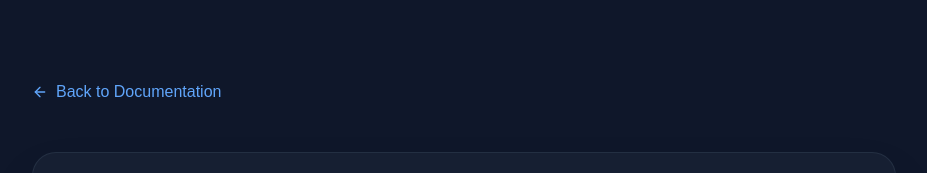
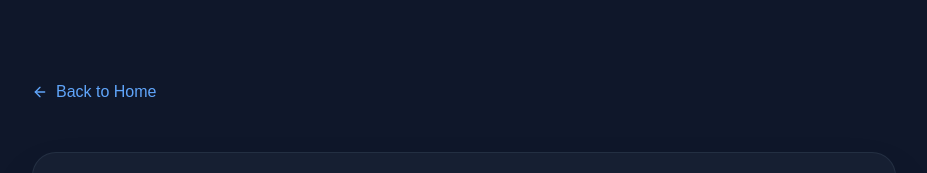
Before and after one commit to unionbridgend-sudo/Website, a Next.js app: page /privacy in a window 1280 px wide. Shown: the top 173 px of the page, without its empty margins (176-1103 px from the left). Built offline with nearby package versions, Linux system fonts and the light colour scheme.

Commit message:
chore: remove documentation links from privacy page

```diff
--- a/src/app/privacy/page.tsx
+++ b/src/app/privacy/page.tsx
@@ -10,7 +10,7 @@ export default function PrivacyPolicy() {
           className="inline-flex items-center gap-2 text-blue-400 hover:text-blue-300 transition-colors mb-12 group"
         >
           <ArrowLeft className="w-4 h-4 group-hover:-translate-x-1 transition-transform" />
-          Back to Documentation
+          Back to Home
         </Link>
 
         <div className="bg-slate-800/50 rounded-3xl p-8 lg:p-12 border border-slate-700/50 shadow-2xl">
```
